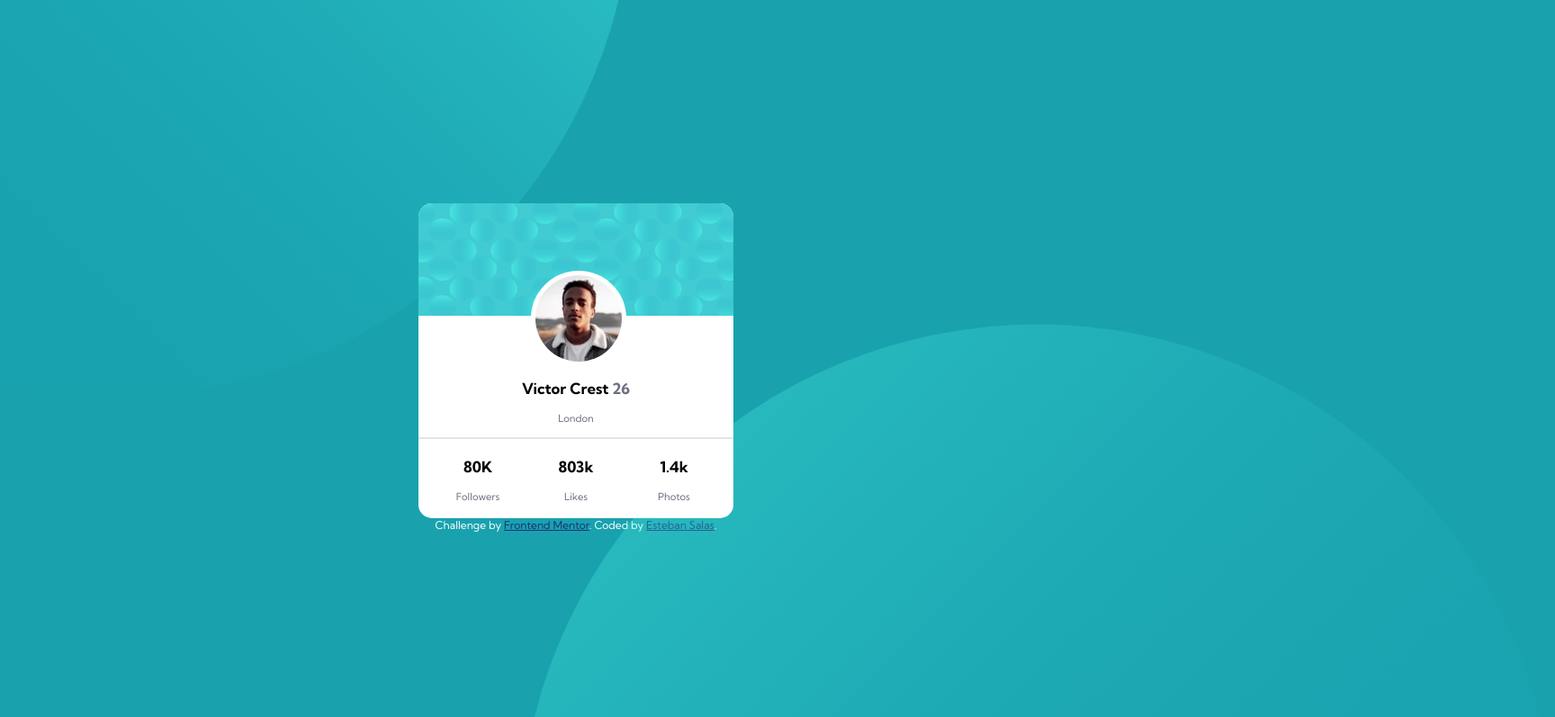
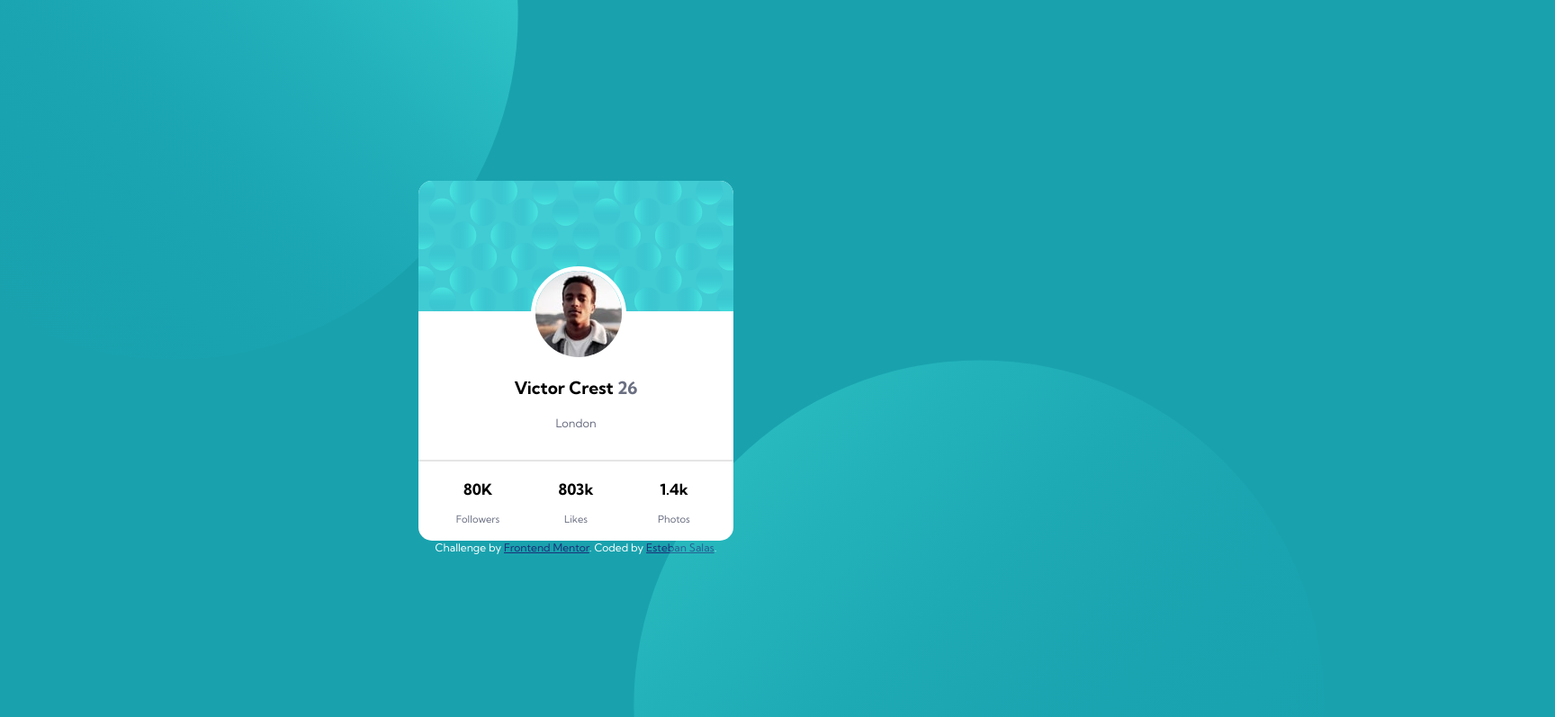
Before and after one commit to Geo0510/Profile-card-component, a plain HTML site: page index.html in a window 1280 px wide. Shown: the top 797 px of the page at 90% size, 1728 px wide, since content can reach past the window. Drawn offline with Linux system fonts and the light colour scheme.

Commit message:
Update styles.css

```diff
--- a/css/styles.css
+++ b/css/styles.css
@@ -28,23 +28,23 @@ img {
 
 .circulo_arriba {
   position: absolute;
-  width: 90%;
-  bottom: 45%;
-  right: 45%;
+  width: 60%;
+  bottom: 50%;
+  right: 55%;
 }
 
 .circulo_abajo {
   position: absolute;
-  width: 90%;
-  top: 45%;
-  left: 45%;
+  width: 60%;
+  top: 50%;
+  left: 55%;
 }
 
 .card_container {
   position: relative;
   background-color: #fff;
   width: 350px;
-  height: 350px;
+  height: 400px;
   border-radius: 15px;
   overflow: hidden;
 }
@@ -55,12 +55,12 @@ img {
   top: 0;
   left: 0;
   width: 100%;
-  height: 125px;
+  height: 145px;
 }
 
 .card_cabeza_img--profile {
   position: absolute;
-  top: 75px;
+  top: 95px;
   left: 125px;
   background-color: #fff;
   border: 5px solid #fff;
@@ -69,10 +69,10 @@ img {
 
 .card_cuerpo {
   position: absolute;
-  top: 170px;
+  top: 190px;
   width: 100%;
   text-align: center;
-  font-size: 0.7rem;
+  font-size: 0.8rem;
 }
 
 .card_pie {
```
